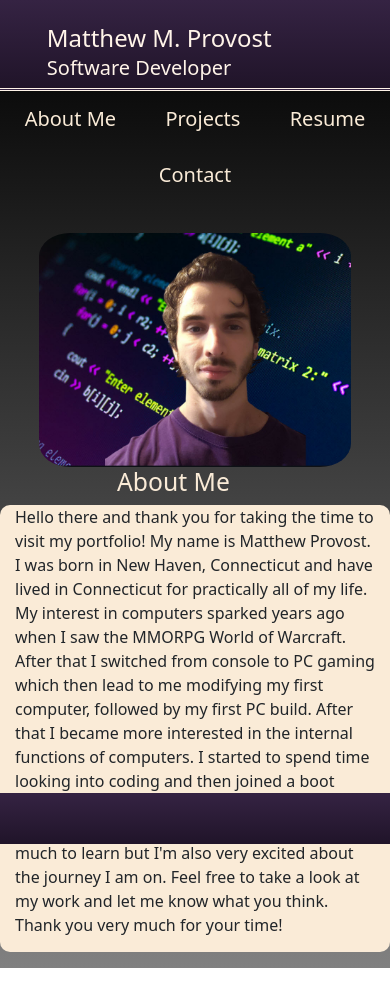
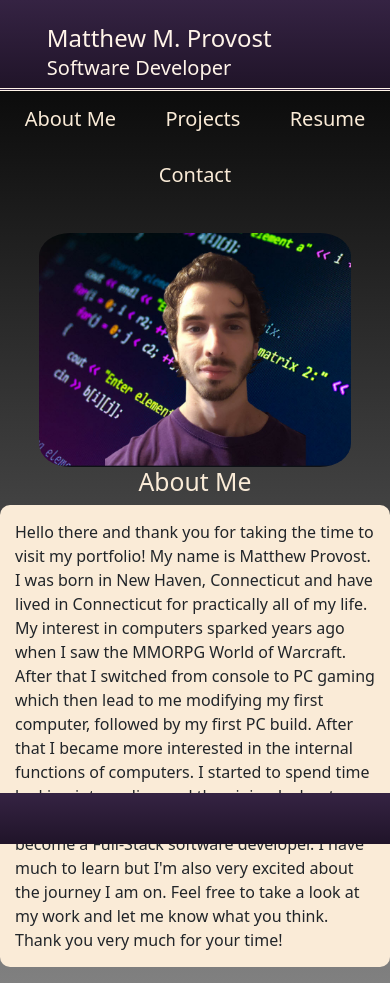
Before and after one commit to provostma21/Portfolio, a React (Create React App) app: page / in a window 390 px wide. Built offline with nearby package versions, Linux system fonts and the light colour scheme; no server answers; some icons are missing.

Commit message:
added media query for h2 on About page for better alignment on smaller screens

```diff
--- a/src/pages/Styles/About.css
+++ b/src/pages/Styles/About.css
@@ -31,11 +31,17 @@
        margin-left: auto;
        margin-right: auto;
     }
+    .about > h2 {
+        margin-left: auto;
+        margin-right: auto;
+        text-align: center;
+    }
 
     .about > p {
         width: 100%;
         font-size: 16px;
         margin-right: auto;
         margin-left: auto;
-padding-top: 0;    }
+   }
+
 }
```
